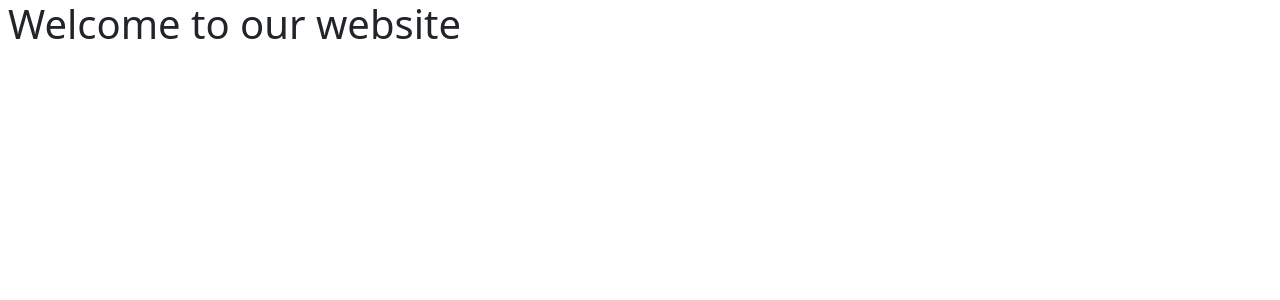
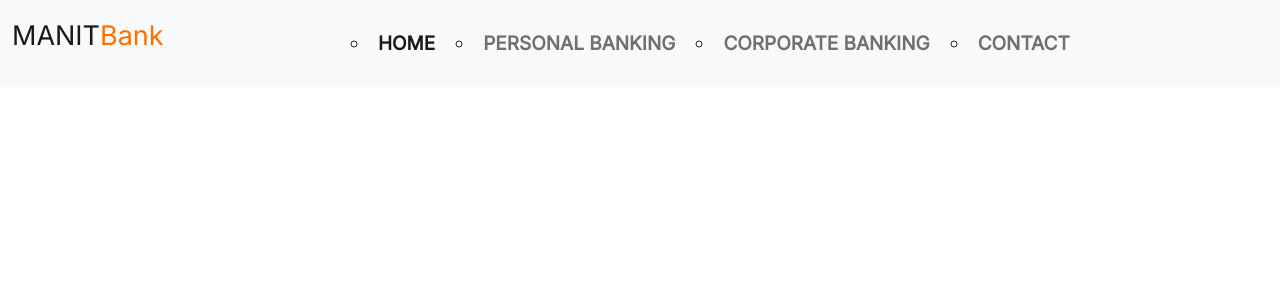
Before and after one commit to anurup1207/ecell_nitb_hack2k23_recursive, a React (Create React App) app in the folder web/frontend/: page / in a window 1280 px wide. Shown: the top 300 px of the page. Built offline with nearby package versions, Linux system fonts and the light colour scheme.

Commit message:
starting changes

```diff
--- a/web/frontend/src/App.js
+++ b/web/frontend/src/App.js
@@ -1,10 +1,12 @@
 import React from 'react'
-import Home from './components/Home'
+import Main from './components/Main'
+import Navbar from './components/Navbar'
 
 function App() {
   return (
     <div>
-      <Home/>
+      <Navbar/>
+      {/* <Main/> */}
     </div>
   )
 }
--- a/web/frontend/src/components/Home.jsx
+++ /dev/null
@@ -1,11 +0,0 @@
-import React from 'react'
-
-function Home() {
-  return (
-    <div>
-        <h1 className='mx-2'>Welcome to our website</h1>
-    </div>
-  )
-}
-
-export default Home
--- /dev/null
+++ b/web/frontend/src/components/Main.jsx
@@ -0,0 +1,11 @@
+import React from 'react'
+
+function Main() {
+  return (
+    <div className='row'>
+        <div className="col-6"></div>
+    </div>
+  )
+}
+
+export default Main
--- /dev/null
+++ b/web/frontend/src/components/Navbar.css
@@ -0,0 +1,19 @@
+@import url('https://fonts.googleapis.com/css2?family=Inter&display=swap');
+.nav{
+    font-family: 'Inter';
+    font-size: 27px;
+    line-height: 33px;
+}
+
+.navbar-nav{
+    right:0
+}
+
+.nav-item{
+    font-family: 'Inter';
+    font-weight: 700;
+    font-size: 19px;
+    line-height: 23px;
+    text-align: center;
+    list-style-type: circle;
+}
--- /dev/null
+++ b/web/frontend/src/components/Navbar.jsx
@@ -0,0 +1,35 @@
+import React from 'react'
+import "./Navbar.css"
+
+function Navbar() {
+  return (
+    <>
+    <nav className="navbar navbar-expand-lg navbar-light bg-light">
+  <div className="container-fluid">
+    <a className="navbar-brand nav" href="#">MANIT <p style={{color:'#FD6F00'}}>Bank</p></a>
+    <button className="navbar-toggler" type="button" data-bs-toggle="collapse" data-bs-target="#navbarSupportedContent" aria-controls="navbarSupportedContent" aria-expanded="false" aria-label="Toggle navigation">
+      <span className="navbar-toggler-icon"></span>
+    </button>
+    <div className="collapse navbar-collapse" id="navbarSupportedContent">
+      <ul className="navbar-nav me-auto mb-2 mb-lg-0 m-auto">
+        <li className="nav-item m-3">
+          <a className="nav-link active" aria-current="page" href="#">HOME</a>
+        </li>
+        <li  className="nav-item m-3">
+          <a className="nav-link" href="#">PERSONAL BANKING</a>
+        </li>
+        <li className="nav-item m-3">
+          <a className="nav-link" href="#">CORPORATE BANKING</a>
+        </li>
+        <li className="nav-item m-3">
+          <a className="nav-link" href="#">CONTACT</a>
+        </li>
+      </ul>
+    </div>
+  </div>
+</nav>
+    </>
+  )
+}
+
+export default Navbar
```
Also changed, not shown: web/frontend/src/components/Main.css (added).
